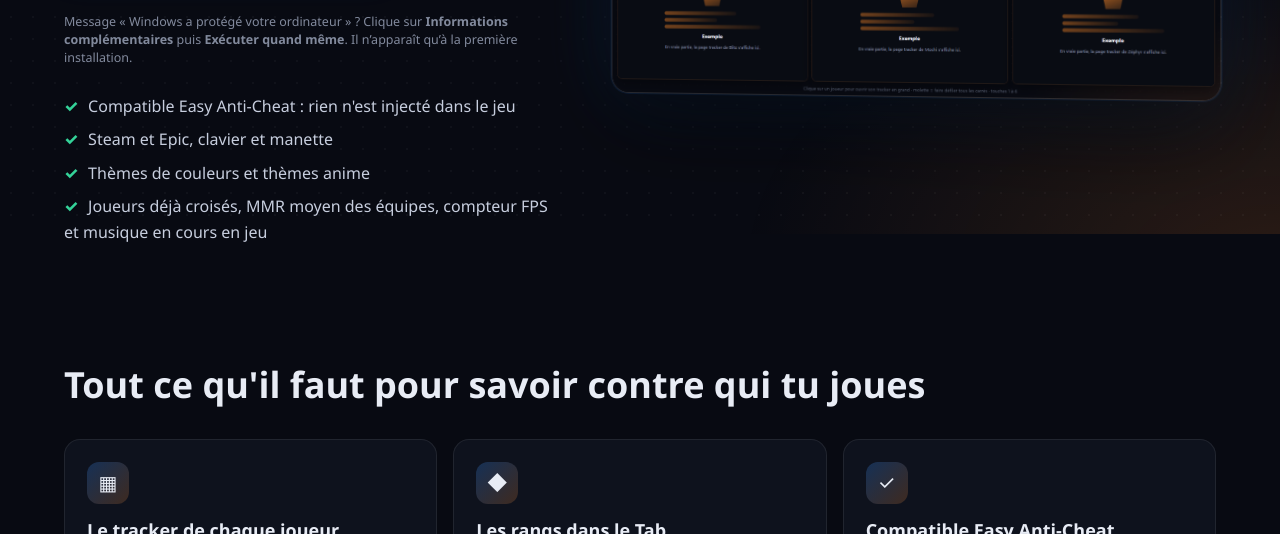
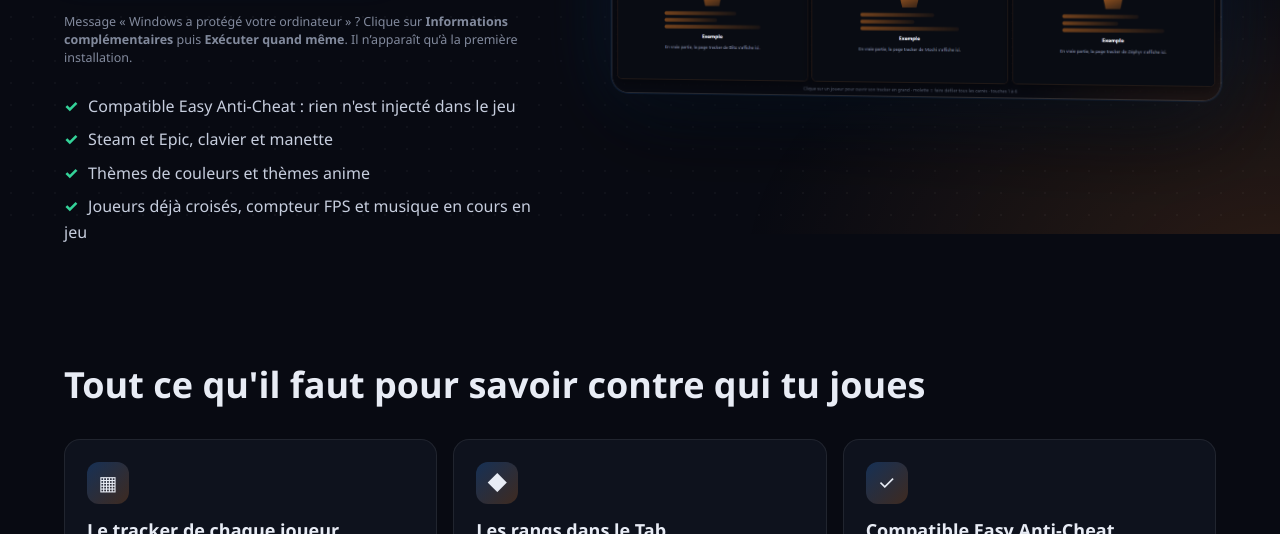
Before and after one commit to ayusecour-stack/rlytics, a plain HTML site: page docs/index.html in a window 1280 px wide. Shown: the part 566-1100 px from the top of the page. Drawn offline with Linux system fonts and the light colour scheme; no server answers.

Commit message:
Site : sans la moyenne de MMR (1.7.8)
Co-Authored-By: Claude Opus 5.5 <noreply@anthropic.com>

```diff
--- a/docs/index.html
+++ b/docs/index.html
@@ -47,7 +47,7 @@
           <li>Compatible Easy Anti-Cheat : rien n'est injecté dans le jeu</li>
           <li>Steam et Epic, clavier et manette</li>
           <li>Thèmes de couleurs et thèmes anime</li>
-          <li>Joueurs déjà croisés, MMR moyen des équipes, compteur FPS et musique en cours en jeu</li>
+          <li>Joueurs déjà croisés, compteur FPS et musique en cours en jeu</li>
         </ul>
       </div>
       <figure class="hero-shot">
```
